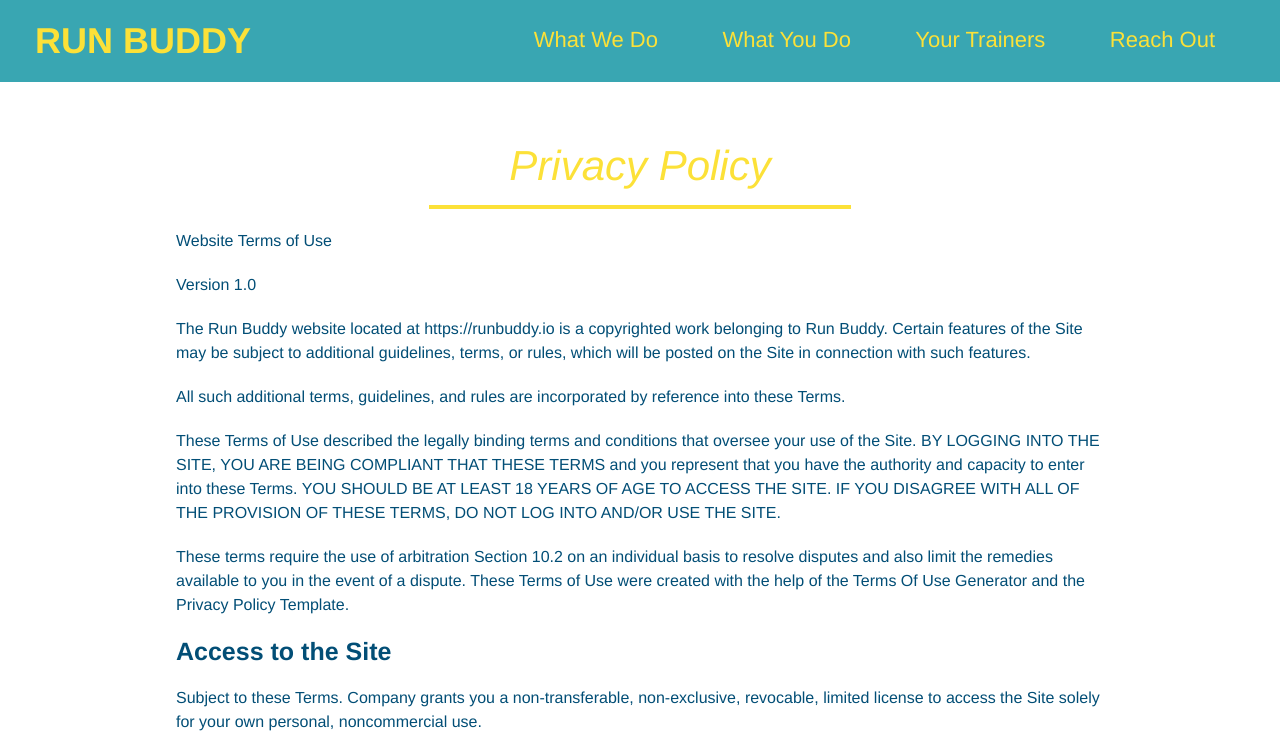
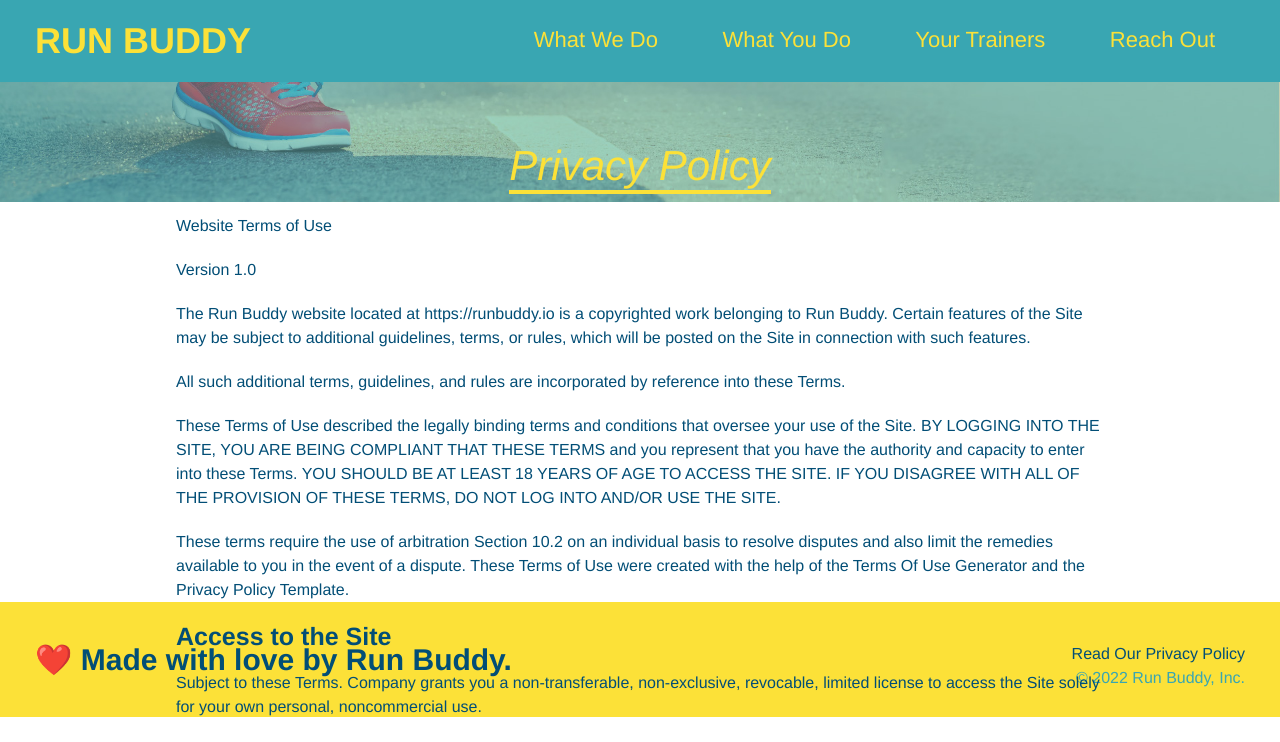
Before and after one commit to anitajose1/run-buddy, a plain HTML site: page privacy.policy.html in a window 1280 px wide. Shown: the top 742 px of the page. Drawn offline with Linux system fonts and the light colour scheme.

Commit message:
privacy page WIP 2

```diff
--- a/assets/css/secondary-styles.css
+++ b/assets/css/secondary-styles.css
@@ -1,24 +1,16 @@
 .hero {
-    background-image: url(..assets/images/hero-bg.jpg);
     background-size: cover;
     background-position: bottom;
-    position: relative;
-    height: auto;
+    height: 120px;
     text-align: center;
-    margin-bottom: 0px;
-  }
-
-  /* these two colors will override the ones above in .hero */
-  .hero-secondary {
-    background-color: black;
-    color: red;
+    margin-bottom: 400px;
   }
 
   .page-title {
       color: #fce138;
       display: inline-block;
-      border-bottom: solid 4px #fce138;
-      padding: 0 80px 15px 80px;
+      border-bottom: 4px solid #fce138;
+      padding: 0;
       font-weight: normal;
       font-size: 42px;
       font-style: italic;
@@ -44,7 +36,7 @@
   }
 
   .secondary-content ul {
-      margin: 15px 20px 15px 20px;
+      margin: 15px 20px;
   }
 
   .secondary-content li {
```
